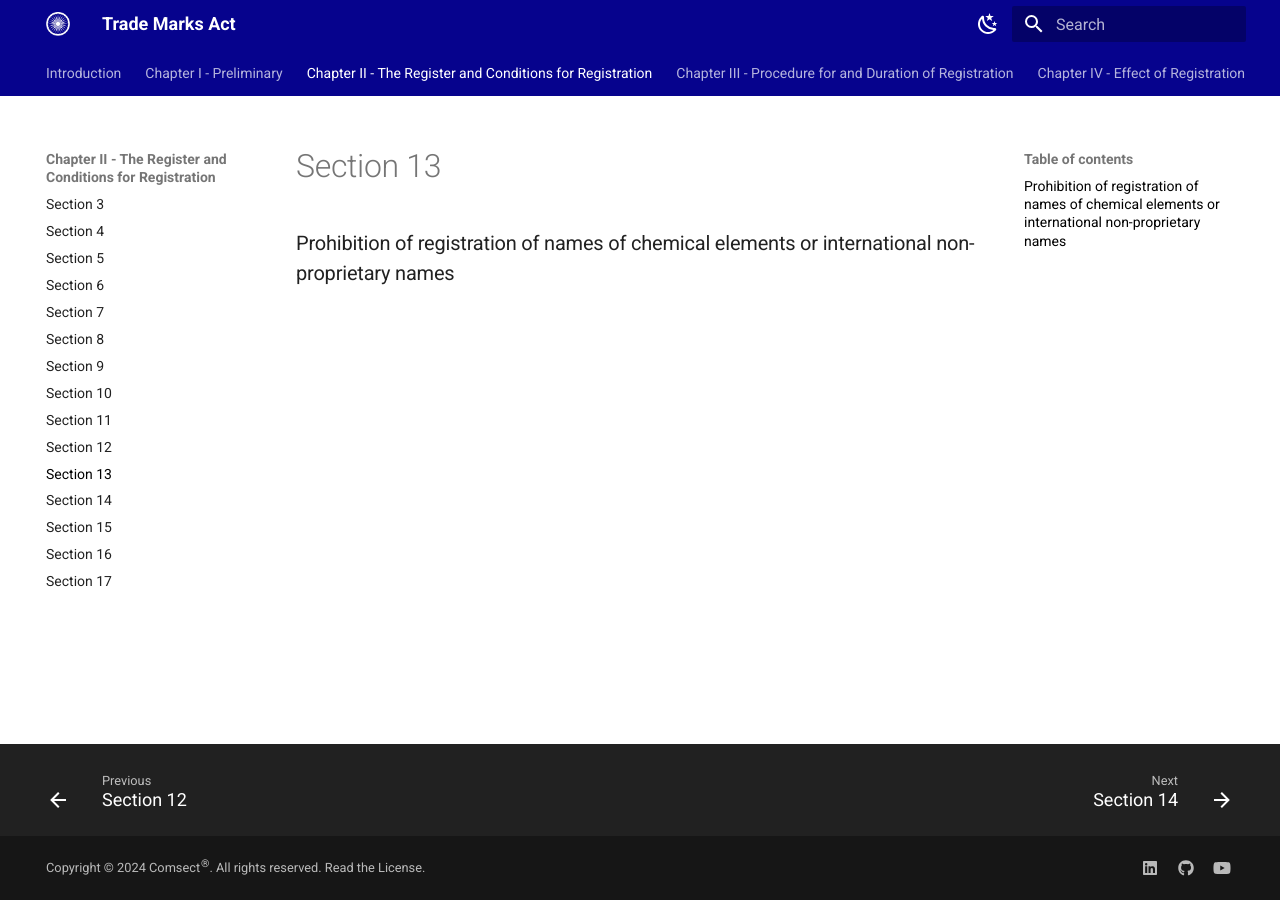
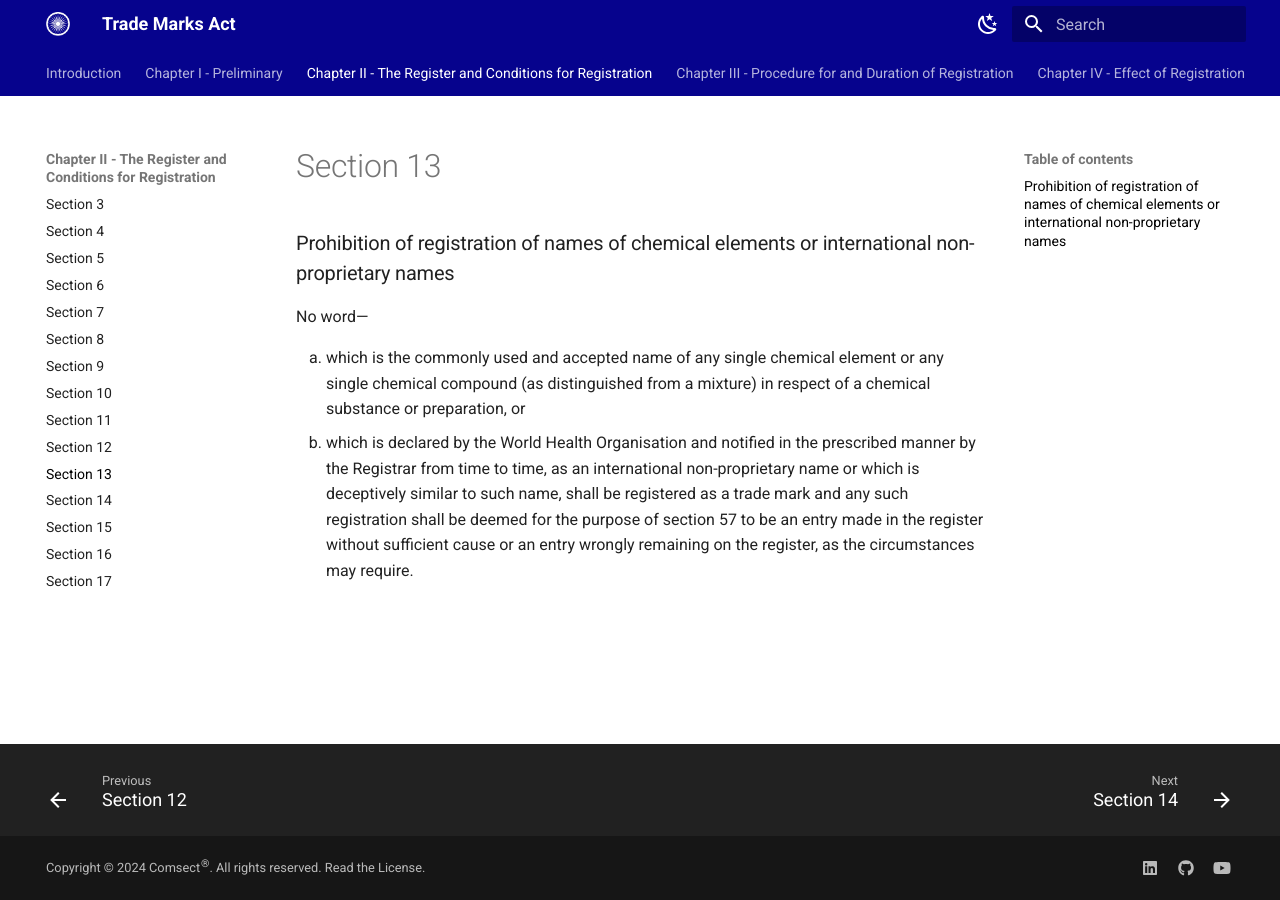
Before and after one commit to comsect/trademarks-act, an MkDocs documentation site: the page built from docs/en/13.md, in a window 1280 px wide. Built offline with MkDocs 1.6.1 and Material for MkDocs 9.7.7, drawn with Linux system fonts in a browser that asks for light colours.

Commit message:
add section thirteen

```diff
--- a/docs/en/13.md
+++ b/docs/en/13.md
@@ -2,4 +2,18 @@
 description: Prohibition of registration of names of chemical elements or international non-proprietary names
 ---
 
+<style>
+    ol.outer-list {
+        list-style-type: lower-alpha;
+    }
+    ol.outer-list ol.inner-list {
+        list-style-type: lower-alpha;
+    }
+</style>
+
 ### Prohibition of registration of names of chemical elements or international non-proprietary names
+
+No word—
+<ol class="outer-list">
+<li> which is the commonly used and accepted name of any single chemical element or any single chemical compound (as distinguished from a mixture) in respect of a chemical substance or preparation, or</li>
+<li> which is declared by the World Health Organisation and notified in the prescribed manner by the Registrar from time to time, as an international non-proprietary name or which is deceptively similar to such name, shall be registered as a trade mark and any such registration shall be deemed for the purpose of section 57 to be an entry made in the register without sufficient cause or an entry wrongly remaining on the register, as the circumstances may require.</li>
```
